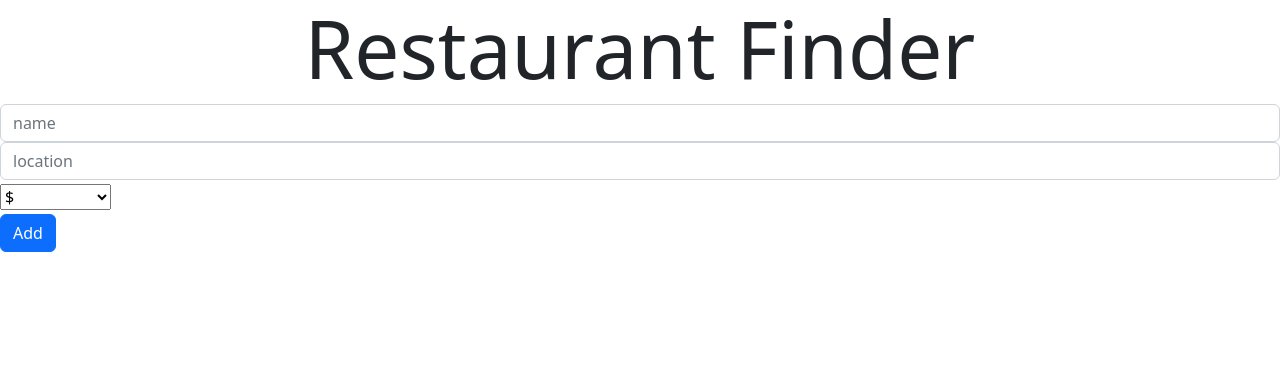
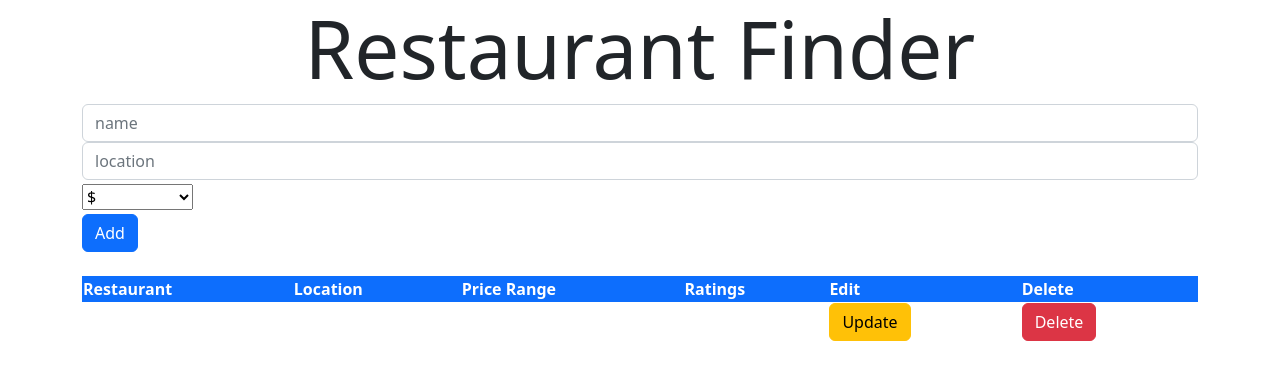
Before and after one commit to FedericoPontoriero/not_yelp, a React (Create React App) app in the folder client/: page / in a window 1280 px wide. Shown: the top 380 px of the page. Built offline with nearby package versions, Linux system fonts and the light colour scheme.

Commit message:
restaurants list layout

```diff
--- a/client/src/App.jsx
+++ b/client/src/App.jsx
@@ -6,10 +6,15 @@
 
 const App = () => {
 	return (
+		<div className='container'>
 			<BrowserRouter>
 				<Routes>
 					<Route exact path='/' element={<Home />} />
-				<Route exact path='/restaurants/:id/updates' element={<UpdatePage />} />
+					<Route
+						exact
+						path='/restaurants/:id/updates'
+						element={<UpdatePage />}
+					/>
 					<Route
 						exact
 						path='/restaurants/:id'
@@ -17,6 +22,7 @@
 					/>
 				</Routes>
 			</BrowserRouter>
+		</div>
 	);
 };
 
--- a/client/src/components/RestaurantList.jsx
+++ b/client/src/components/RestaurantList.jsx
@@ -1,7 +1,36 @@
 import React from 'react';
 
 function RestaurantList() {
-	return <div></div>;
+	return (
+		<div className='list-group'>
+			<table className='table-hover table-dark'>
+				<thead>
+					<tr className='bg-primary'>
+						<th scope='col'>Restaurant</th>
+						<th scope='col'>Location</th>
+						<th scope='col'>Price Range</th>
+						<th scope='col'>Ratings</th>
+						<th scope='col'>Edit</th>
+						<th scope='col'>Delete</th>
+					</tr>
+				</thead>
+				<tbody>
+					<tr>
+						<td>mcdonalds</td>
+						<td>New york</td>
+						<td>$$</td>
+						<td>rating</td>
+						<td>
+							<button className='btn btn-warning'>Update</button>
+						</td>
+						<td>
+							<button className='btn btn-danger'>Delete</button>
+						</td>
+					</tr>
+				</tbody>
+			</table>
+		</div>
+	);
 }
 
 export default RestaurantList;
--- a/client/src/routes/Home.jsx
+++ b/client/src/routes/Home.jsx
@@ -1,12 +1,14 @@
 import React from 'react';
 import AddRestaurant from '../components/AddRestaurant';
 import Header from '../components/Header';
+import RestaurantList from '../components/RestaurantList';
 
 function Home() {
 	return (
 		<div>
 			<Header />
 			<AddRestaurant />
+			<RestaurantList />
 		</div>
 	);
 }
```
Lines whose indentation alone changed are shown as unchanged.
